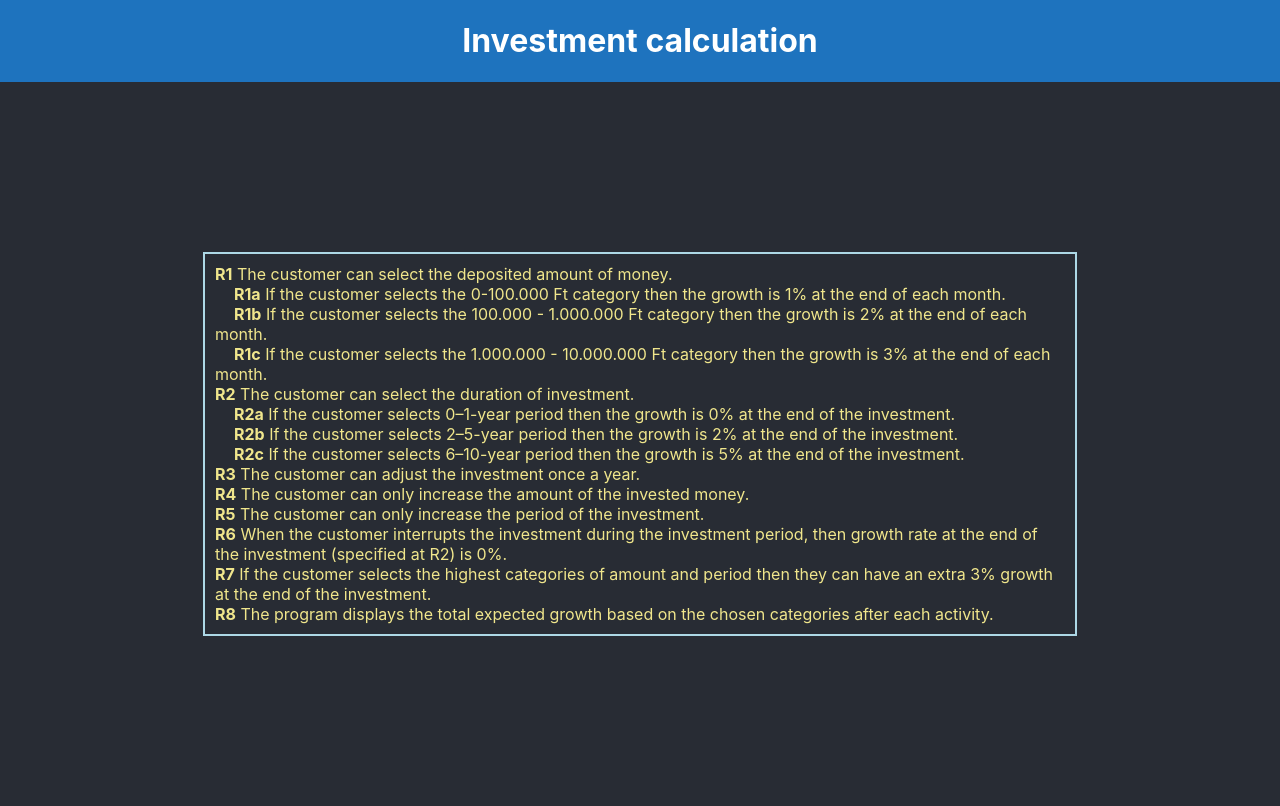
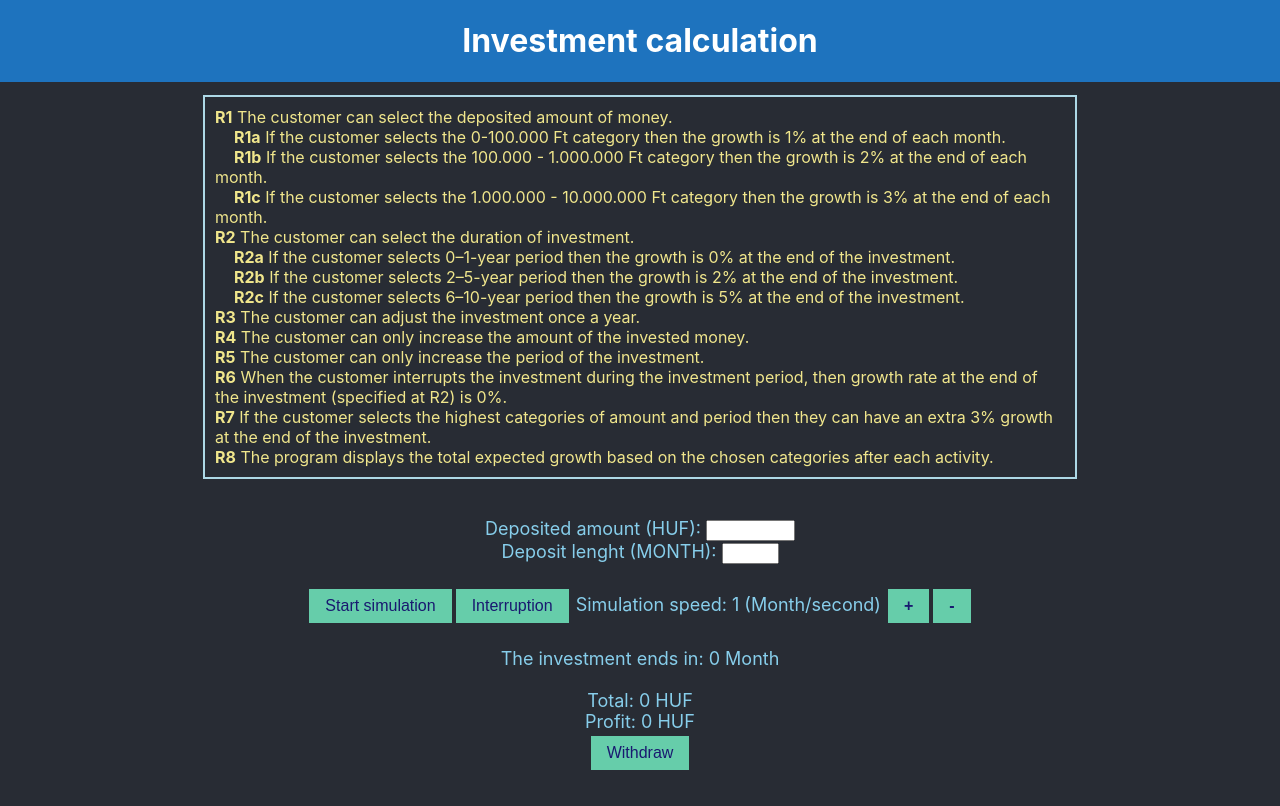
Before and after one commit to SzilardH/investment, a React (Create React App) app: page / in a window 1280 px wide. Built offline with nearby package versions, Linux system fonts and the light colour scheme.

Commit message:
Timer problem

```diff
--- a/src/App.js
+++ b/src/App.js
@@ -1,14 +1,52 @@
-import logo from './logo.svg';
+import React, { useState, useRef } from 'react'
 import './App.css';
 
 function App() {
+  var [speed, setSpeed] = useState('1');
+  var [total, setTotal] = useState('0');
+  var [profit, setProfit] = useState('0');
+  var [dispMonth, setDispMonth] = useState('0');
+  var inputHUF = useRef();
+  var inputLength = useRef();
+  var inHUF = 0;
+  var inLength = 0;
+  var curMonth = 0;
+  var growth = 1.1;
+  var sim;
+
+
+  function simulationStart() {
+    inHUF = inputHUF.current.value;
+    total = inputHUF.current.value;
+    inLength = inputLength.current.value;
+    sim = setInterval(Simulation, 1000);
+  }
+
+  function simulationEnd() {
+    clearInterval(sim);
+  }
+
+  function Simulation() {
+    curMonth = curMonth + parseInt(speed);
+    dispMonth = inLength - curMonth;
+    setDispMonth(dispMonth);
+    total *= growth;
+    setTotal(total);
+    profit = total - inHUF;
+    setProfit(profit);
+
+    console.log('Tic');
+    console.log(total);
+
+  }
+
   return (
   <div className='App'>
     <header className='Back-header'>
       <h1><b>Investment calculation</b></h1>
     </header>
-    <header class="App-header">
-        <p class='specification'>
+    <header className="App-header">
+        <p className='specification'>
         <b>R1</b> The customer can select the deposited amount of money.
         <br/> <b>&nbsp;&nbsp;&nbsp;&nbsp; R1a</b> If the customer selects the 0-100.000 Ft category then the growth
         is 1% at the end of each
@@ -21,22 +59,48 @@ function App() {
         end of
         each month.
         <br/> <b>R2</b> The customer can select the duration of investment.
-        <br/> <b>&nbsp;&nbsp;&nbsp;&nbsp; R2a</b> If the customer selects 0–1-year period then the growth is 0% at
-        the end of the investment.
-        <br/> <b>&nbsp;&nbsp;&nbsp;&nbsp; R2b</b> If the customer selects 2–5-year period then the growth is 2% at
-        the end of the investment.
-        <br/> <b>&nbsp;&nbsp;&nbsp;&nbsp; R2c</b> If the customer selects 6–10-year period then the growth is 5% at
-        the end of the investment.
+        <br/> <b>&nbsp;&nbsp;&nbsp;&nbsp; R2a</b> If the customer selects 0–1-year period then the growth is 0% at the end of the investment.
+        <br/> <b>&nbsp;&nbsp;&nbsp;&nbsp; R2b</b> If the customer selects 2–5-year period then the growth is 2% at the end of the investment.
+        <br/> <b>&nbsp;&nbsp;&nbsp;&nbsp; R2c</b> If the customer selects 6–10-year period then the growth is 5% at the end of the investment.
         <br/> <b>R3</b> The customer can adjust the investment once a year.
         <br/> <b>R4</b> The customer can only increase the amount of the invested money.
         <br/> <b>R5</b> The customer can only increase the period of the investment.
-        <br/> <b>R6</b> When the customer interrupts the investment during the investment period, then growth rate at
-        the end of the investment (specified at R2) is 0%.
-        <br/> <b>R7</b> If the customer selects the highest categories of amount and period then they can have an
-        extra 3% growth at the end of the investment.
-        <br/> <b>R8</b> The program displays the total expected growth based on the chosen categories after each
-        activity.
+        <br/> <b>R6</b> When the customer interrupts the investment during the investment period, then growth rate at the end of the investment (specified at R2) is 0%.
+        <br/> <b>R7</b> If the customer selects the highest categories of amount and period then they can have an extra 3% growth at the end of the investment.
+        <br/> <b>R8</b> The program displays the total expected growth based on the chosen categories after each activity.
       </p>
+      <p className="testcases">
+            <br/>Deposited amount (HUF): <input size="8" ref={inputHUF}/>
+            <br/>Deposit lenght (MONTH): <input size="4" ref={inputLength}/>
+            <br/> <br/><button className="button" onClick={simulationStart}> Start simulation </button>
+            <button className="button" onClick={simulationEnd}> Interruption </button> {' '}
+            Simulation speed: {' '} <span>{speed}</span> (Month/second) {' '}
+            <button
+            className='button'
+            onClick={() => {
+              speed++
+              setSpeed(speed)
+            }}
+          > <b>+</b>
+          </button>
+          <button
+            className='button'
+            onClick={() => {
+              speed--
+              setSpeed(speed)
+            }}
+          > <b>-</b>
+          </button>
+          <br/> <br/>The investment ends in: {' '} <span>{dispMonth}</span> Month
+            <br/> <br/>Total:{' '}<span>{total}</span> HUF
+            <br/>Profit:{' '}<span>{profit}</span> HUF
+            <br/><button
+            className='button'
+            onClick={() => {
+              total = 0;
+              setSpeed(1);
+            }}> Withdraw </button>
+            </p>
     </header>
   </div>
   );
```
